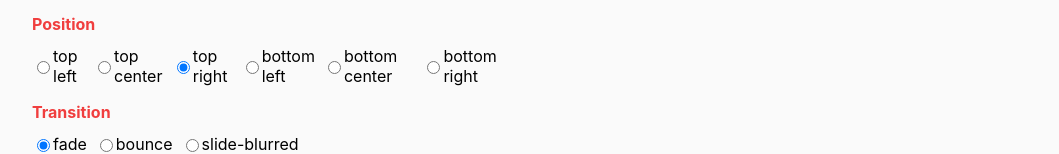
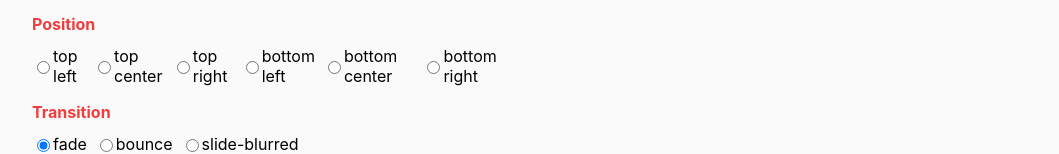
Before and after one commit to roberthgnz/buzz-notify-docs, a Vue app: page / in a window 1280 px wide. Shown: the part 527-681 px from the top of the page, without its empty margins (112-1171 px from the left). Built offline with nearby package versions, Linux system fonts and the light colour scheme.

Commit message:
Update App.vue

```diff
--- a/src/App.vue
+++ b/src/App.vue
@@ -37,7 +37,7 @@ export default {
       generatedCode: {
         title: "My awesome site",
         type: "success",
-        position: "top right",
+        position: "top-right",
         transition: "fade",
         duration: 3000,
       },
```
